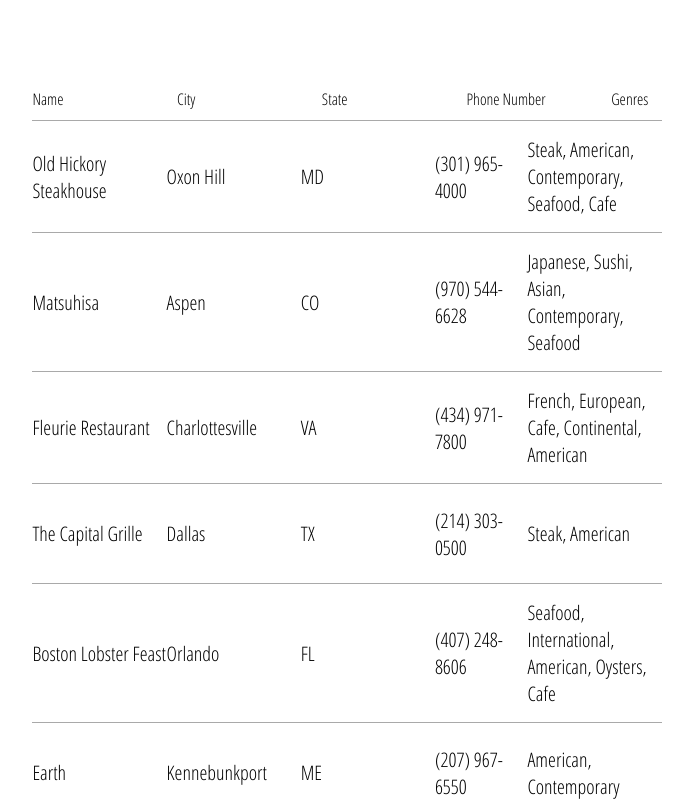
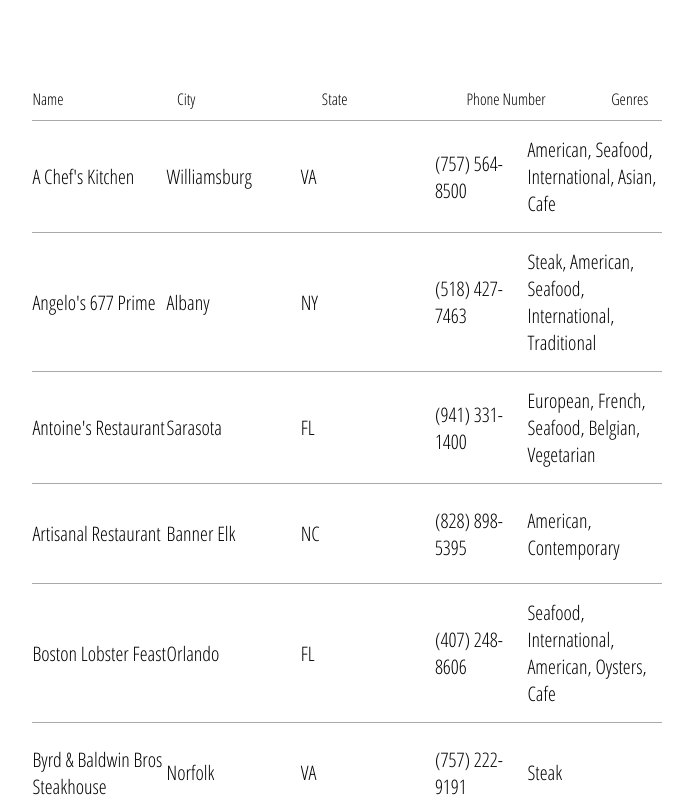
Before and after one commit to HonorioTaveras/restaurants-list, a React app: page / in a window 1280 px wide. Shown: the top 801 px of the page, without its empty margins (293-986 px from the left). Built offline with nearby package versions, Linux system fonts and the light colour scheme.

Commit message:
complete user story to see results of names sorted alphabetically starting at beginning og alphabet

```diff
--- a/client/src/components/Restaurants/Restaurants.jsx
+++ b/client/src/components/Restaurants/Restaurants.jsx
@@ -28,9 +28,11 @@
           <span>Genres</span>
         </div>
       </div>
-      {restaurantData.map((restaurant) => (
-        <RestaurantItem key={restaurant.id} restaurant={restaurant} />
-      ))}
+      {restaurantData
+        .sort((a, b) => a.name.localeCompare(b.name))
+        .map((restaurant) => (
+          <RestaurantItem key={restaurant.id} restaurant={restaurant} />
+        ))}
     </div>
   );
 };
```
Also changed, not shown: public/bundle.js.
